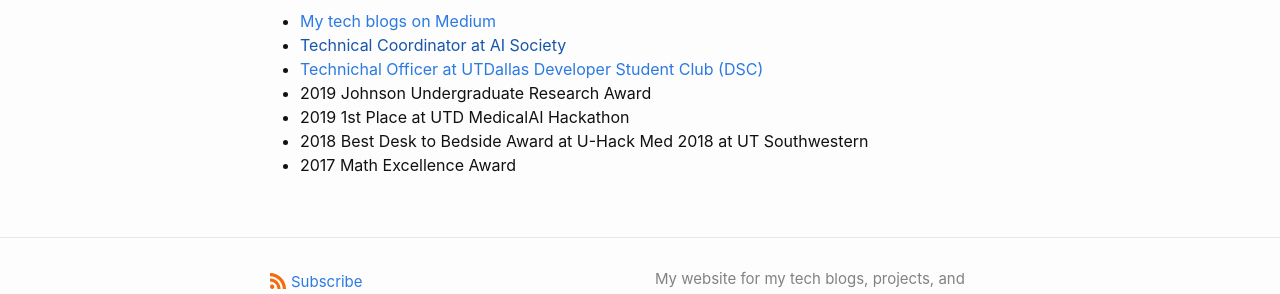
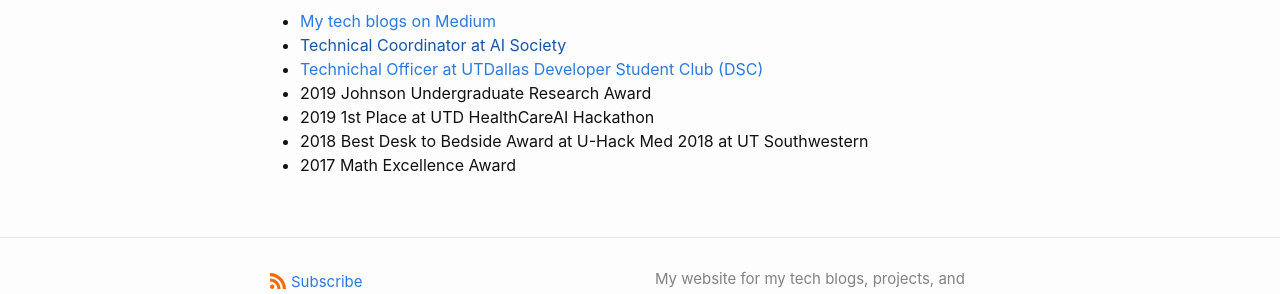
Before and after one commit to quocdat32461997/quocdat32461997.github.io, a Jekyll site: the page built from about.md, in a window 1280 px wide. Shown: the part 1178-1472 px from the top of the page. Built offline with Jekyll 4.4.1, drawn with Linux system fonts in a browser that asks for light colours.

Commit message:
Update about.md

```diff
--- a/about.md
+++ b/about.md
@@ -32,6 +32,6 @@ permalink: /about/
 * [Technical Coordinator at AI Society]()
 * [Technichal Officer at UTDallas Developer Student Club (DSC)](https://dsc.community.dev/university-of-texas-at-dallas/)
 * 2019 Johnson Undergraduate Research Award
-* 2019 1st Place at UTD MedicalAI Hackathon
+* 2019 1st Place at UTD HealthCareAI Hackathon
 * 2018 Best Desk to Bedside Award at U-Hack Med 2018 at UT Southwestern
 * 2017 Math Excellence Award
```
